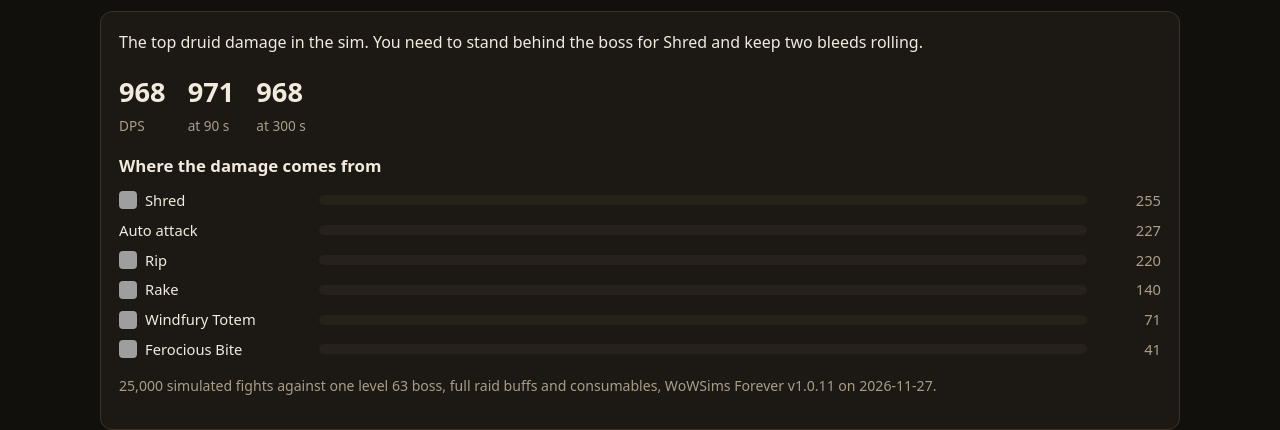
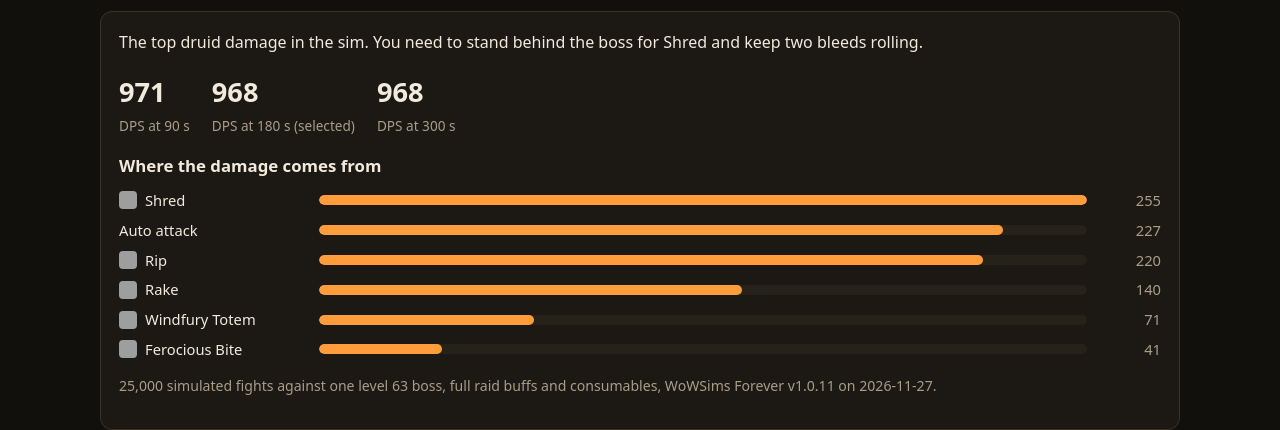
Before and after one commit to bsolca/druid-guide, a plain HTML site: page index.html in a window 1280 px wide. Shown: the part 885-1315 px from the top of the page. Drawn offline with Linux system fonts and the light colour scheme; grey boxes are pictures that could not be loaded.

Commit message:
Fix empty damage bars and label DPS by fight length (#1)

```diff
--- a/app.js
+++ b/app.js
@@ -99,7 +99,7 @@
       const n = data.byLength[state.length];
       const figures = isTank(b)
         ? [[whole(n.tps), 'threat per second'], [whole(n.dtps), 'damage taken per second'], [`${n.death}%`, 'chance to die'], [whole(n.dps), 'DPS']]
-        : [[whole(n.dps), 'DPS'], ...SIMS.meta.fightLengths.filter(s => String(s) !== state.length).map(s => [whole(data.byLength[s].dps), `at ${s} s`])];
+        : SIMS.meta.fightLengths.map(s => [whole(data.byLength[s].dps), `DPS at ${s} s${String(s) === state.length ? ' (selected)' : ''}`]);
       body += `<div class="figures">${figures.map(([value, label]) => `<div class="figure"><b>${value}</b><span>${label}</span></div>`).join('')}</div>`;
       const sources = data.sources.filter(s => s.share >= 1).map(s => ({ label: SOURCE_NAMES[s.name] || s.name, icon: s.icon, value: s.dps }));
       body += `<h3 style="margin-top:18px">Where the damage comes from</h3>${barLines(sources, v => whole(v))}`;
--- a/style.css
+++ b/style.css
@@ -34,7 +34,7 @@ img { display: block; }
 .bar-row { max-width: 1120px; margin: 0 auto; padding: 10px 20px; display: flex; align-items: center; gap: 18px; }
 .brand { display: flex; align-items: center; gap: 10px; font-weight: 700; color: var(--text); text-decoration: none; white-space: nowrap; }
 .brand img { border-radius: 6px; }
-.jump { display: flex; gap: 4px; flex: 1; overflow-x: auto; }
+.jump { display: flex; gap: 4px; flex: 1; overflow-x: auto; scrollbar-width: none; }
 .jump a { color: var(--muted); text-decoration: none; padding: 6px 10px; border-radius: 8px; white-space: nowrap; font-size: 0.92rem; }
 .jump a:hover { color: var(--text); background: var(--raised); }
 
@@ -79,7 +79,7 @@ button.card:hover, a.card:hover { border-color: var(--muted); }
 .bars { display: grid; gap: 7px; margin-top: 14px; }
 .bar-line { display: grid; grid-template-columns: minmax(120px, 190px) 1fr 64px; gap: 10px; align-items: center; font-size: 0.92rem; }
 .bar-line .track { height: 10px; background: var(--raised); border-radius: 999px; overflow: hidden; }
-.bar-line .fill { height: 100%; background: var(--accent); border-radius: 999px; }
+.bar-line .fill { display: block; height: 100%; background: var(--accent); border-radius: 999px; }
 .bar-line .num { text-align: right; color: var(--muted); font-variant-numeric: tabular-nums; }
 .bar-label { display: flex; align-items: center; gap: 8px; min-width: 0; }
 .bar-label img { border-radius: 4px; }
```
